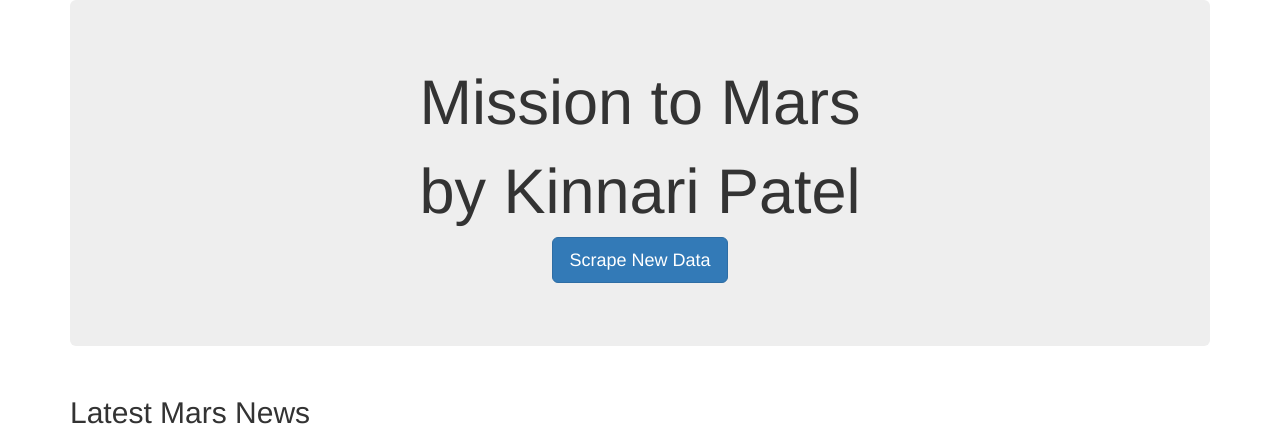
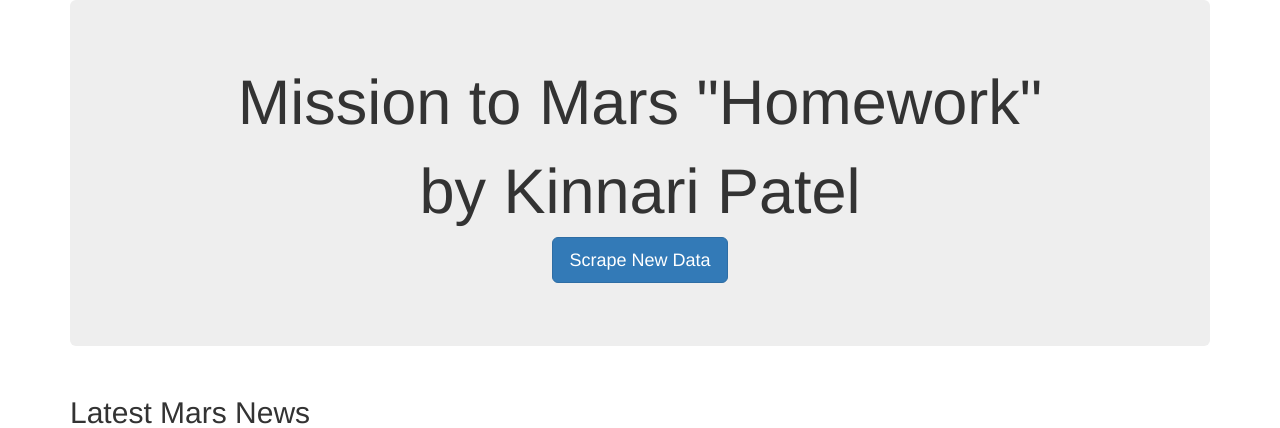
Before and after one commit to Kinnaribadal/web-scraping-challenge, a Python web app: template Missions_to_Mars/templates/index.html in a window 1280 px wide. Shown: the top 428 px of the page. Run offline with Jinja, Linux system fonts and the light colour scheme; the template is opened without the code that fills it, so the values that code supplies are empty; some libraries are stand-ins or nearby versions.

Commit message:
updating

```diff
--- a/Missions_to_Mars/templates/index.html
+++ b/Missions_to_Mars/templates/index.html
@@ -10,7 +10,7 @@
 <body>
   <div class="container">
     <div class="jumbotron text-center">
-      <h1>Mission to Mars</h1>
+      <h1>Mission to Mars "Homework"</h1>
       <h1>by Kinnari Patel</h1>
       <p><a class="btn btn-primary btn-lg" href="/scrape" role="button">Scrape New Data</a></p>
     </div>
```
Also changed, not shown: README.md.
